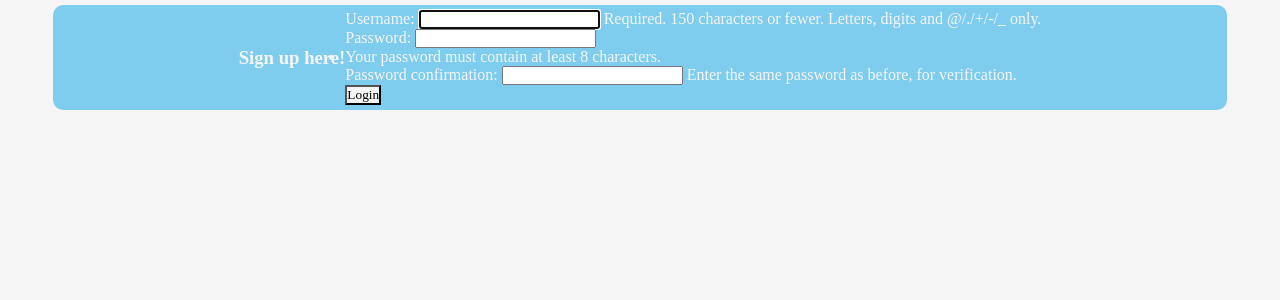
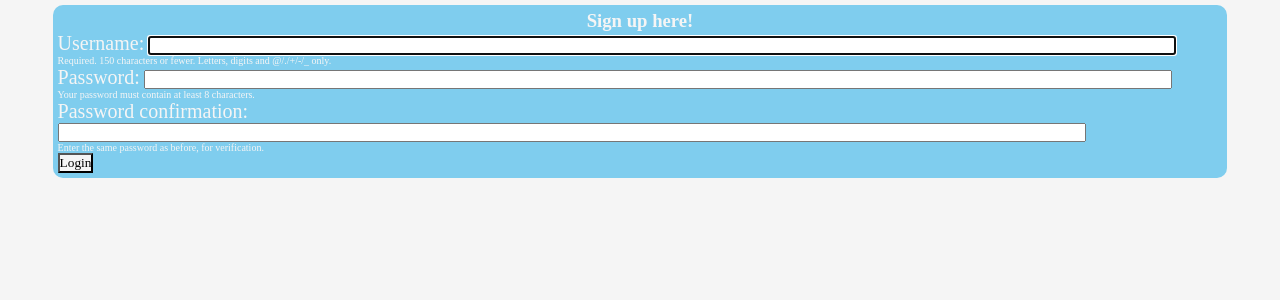
Before and after one commit to SIW22/Horizon, a Django app: page /accounts/signup in a window 1280 px wide. Shown: the part 183-483 px from the top of the page. Run offline with Django 3.2, Linux system fonts and the light colour scheme; some libraries are stand-ins or nearby versions.

Commit message:
further renders signup and login forms

```diff
--- a/main_app/static/styles/main.css
+++ b/main_app/static/styles/main.css
@@ -111,13 +111,13 @@ body {
   align-items: center;
 }
 
-.login-form {
+.signup-login-form {
   background: #7FCDEE;
   color: whitesmoke;
   width: 91vw;
   height: auto;
-  display: flex;
-  flex-direction: row;
+  /* display: flex;
+  flex-direction: row; */
   justify-content: center;
   align-items: center;
   margin-top: 5px;
@@ -126,12 +126,35 @@ body {
 }
 
 .misc-text {
-  flex-direction: column;
+  /* flex-direction: column; */
+  text-align: center;
+  position: relative;
+}
+
+.sign-up-now-text {
+  color: whitesmoke;
 }
 
 .btn {
   background: whitesmoke;
   font-family: futura;
+}
+
+/* validations on sign up form */
+li, .helptext {
+  display: block;
+  font-size: 10px;
+}
+
+#id_username, #id_password, #id_password1, #id_password2{
+  width: 80vw;
+  /* margin-left: 10vw; */
+  margin: 0 auto;
+}
+
+label {
+  font-size: 20px;
+  margin: 0 auto;
 }
 
 /* CARDS */
--- a/main_app/templates/registration/login.html
+++ b/main_app/templates/registration/login.html
@@ -1,11 +1,11 @@
 {% extends 'base.html'%} {% block content%}
-<div class="login-form">
+<div class="signup-login-form">
 
   <div class="misc-text">
     <h3 class="login-here-text">Login here!</h3>
 
     <p class="new-to-horizon-text">New to Horizon?
-    <a href="{% url 'signup' %}" class="sign-up-now-text">Sign Up Now!</a></p>
+    <a class="sign-up-now-text" href="{% url 'signup' %}">Sign up now!</a></p>
   </div>
 
   <form action="{% url 'login' %}" method="post">
--- a/main_app/templates/registration/signup.html
+++ b/main_app/templates/registration/signup.html
@@ -1,5 +1,5 @@
 {% extends 'base.html'%} {% block content%}
-<div class="login-form">
+<div class="signup-login-form">
 
 <div class="misc-text">
 <h3>Sign up here!</h3>
```
